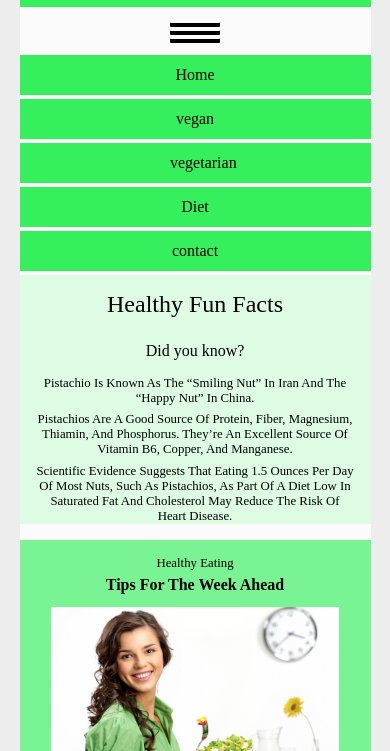
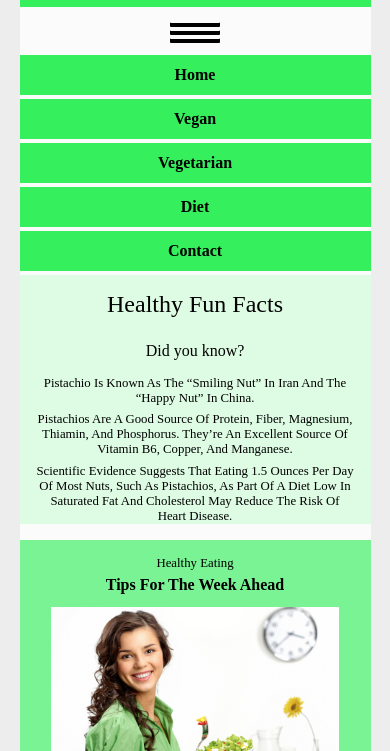
Before and after one commit to wreckwhiz/wreckwhiz.github.io, a plain HTML site: page index.html in a window 390 px wide. Both pictures are taken after a click on the button 195 px from the left and 128 px from the top of the page. Shown: the part 93-844 px from the top of the page. Drawn offline with Linux system fonts and the light colour scheme.

Commit message:
update css mobile nav

```diff
--- a/main.css
+++ b/main.css
@@ -114,12 +114,19 @@ header img {
 	line-height: 40px;
 	margin: 0 auto;
 	width: 50px;
-	display:block;
+	display: block;
 	color: black;
 	cursor: pointer;
 	text-decoration: none;
 	text-align: center
 }
+.slicknav_menu li a {
+	margin: 0;
+	width: 100%;
+	text-transform: capitalize;
+	font-weight: bold;
+}
+.slicknav_menu li a:hover {color: white;}
 .slicknav_menu li:hover {
 	background: rgba(53,240,92, .6);
 }
```
